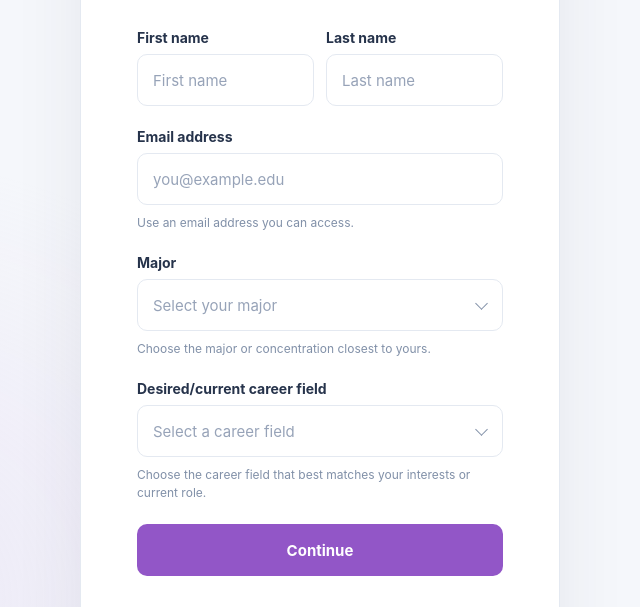
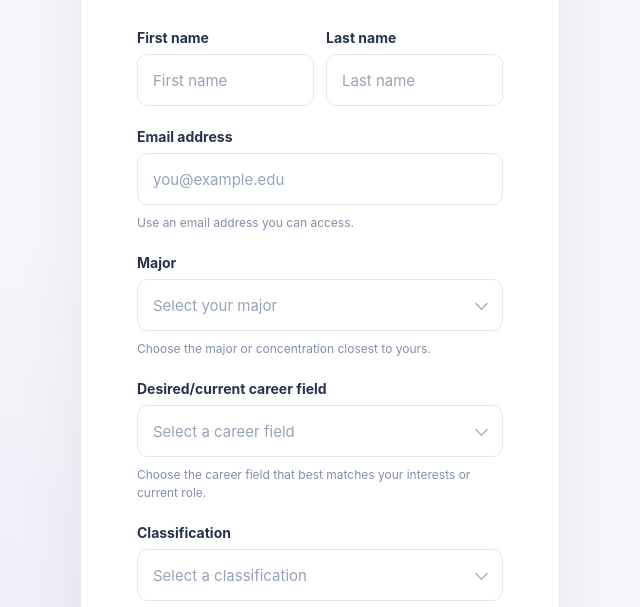
Before and after one commit to moconn25-hub/ITSC_3155_Sherpa, a plain HTML site: page index.html in a window 1280 px wide. Shown: the part 328-935 px from the top of the page, without its empty margins (320-960 px from the left). Drawn offline with Linux system fonts and the light colour scheme.

Commit message:
Add signup classification dropdown
Co-authored-by: Copilot App <223556219+Copilot@users.noreply.github.com>

```diff
--- a/index.html
+++ b/index.html
@@ -346,6 +346,21 @@
           </select>
         </div>
         <p class="hint" id="career-hint">Choose the career field that best matches your interests or current role.</p>
+        <label class="field-label" for="classification">Classification</label>
+        <div class="select-wrap">
+          <select
+            id="classification"
+            name="classification"
+            aria-describedby="classification-hint signup-status"
+            required
+          >
+            <option value="" selected disabled>Select a classification</option>
+            <option value="student">Student</option>
+            <option value="employer">Employer</option>
+            <option value="teacher">Teacher</option>
+          </select>
+        </div>
+        <p class="hint" id="classification-hint">Choose Student, Employer, or Teacher.</p>
         <button type="submit">Continue</button>
         <p class="status" id="signup-status" role="status" aria-live="polite"></p>
       </form>
```
Also changed, not shown: README.md.
